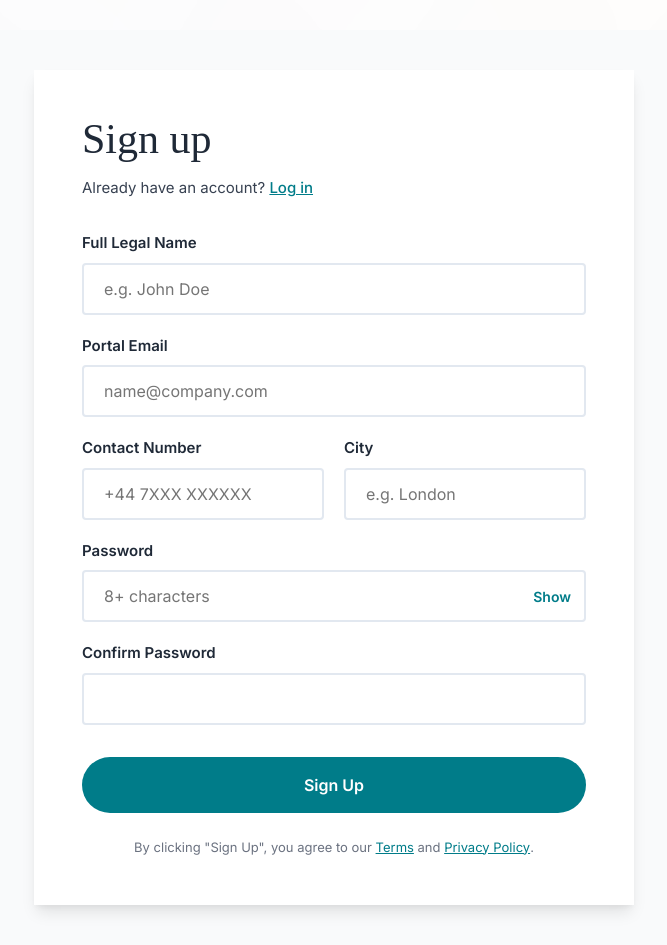
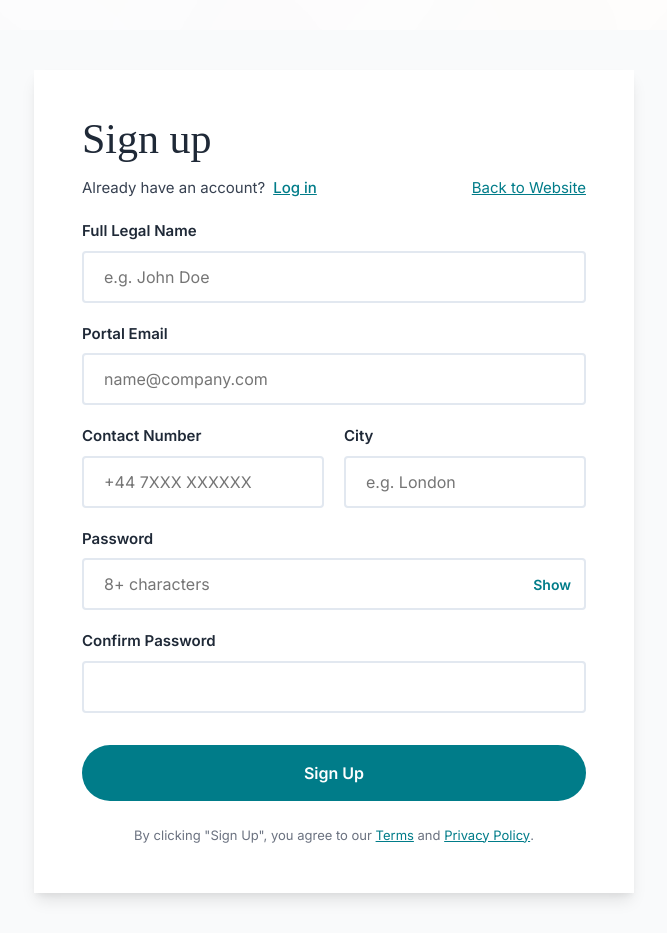
Before and after one commit to ma-wais/pinnacle-client, a React (Vite) app: page /apply in a window 1280 px wide. Shown: the whole page, without its empty margins (306-973 px from the left). Built offline with nearby package versions, Linux system fonts and the light colour scheme; no server answers.

Commit message:
website link

```diff
--- a/src/pages/ApplyPage.tsx
+++ b/src/pages/ApplyPage.tsx
@@ -96,7 +96,7 @@ export default function ApplyPage() {
           Sign up
         </h1>
 
-        <p style={{ marginBottom: "32px", fontSize: "15px", color: "#374151" }}>
+        <p style={{ marginBottom: "20px", fontSize: "15px", color: "#374151", display: "flex", justifyContent: "space-between", alignItems: "center" }}>
           Already have an account?{" "}
           <Link
             to="/login"
@@ -104,10 +104,17 @@ export default function ApplyPage() {
               color: "#007C89",
               textDecoration: "underline",
               fontWeight: "500",
+              marginLeft: "8px",
             }}
           >
             Log in
           </Link>
+          <a
+            href="https://dev4.inserito.com/pinnaclemetals/"
+            style={{ color: "#007C89", textDecoration: "underline", marginLeft: "auto" }}
+          >
+            Back to Website
+          </a>
         </p>
 
         {error && (
--- a/src/pages/LoginPage.tsx
+++ b/src/pages/LoginPage.tsx
@@ -241,11 +241,14 @@ export default function LoginPage() {
             Forgot password?
           </a> */}
         </div>
-        {/* <div style={{ marginTop: "16px", fontSize: "13px" }}>
-          <a href="#" style={{ color: "#007C89", textDecoration: "underline" }}>
-            Can't log in?
+        <div style={{ marginTop: "16px", fontSize: "13px" }}>
+          <a
+            href="https://dev4.inserito.com/pinnaclemetals/"
+            style={{ color: "#007C89", textDecoration: "underline" }}
+          >
+            Back to Website
           </a>
-        </div> */}
+        </div>
       </div>
     </div>
   );
```
